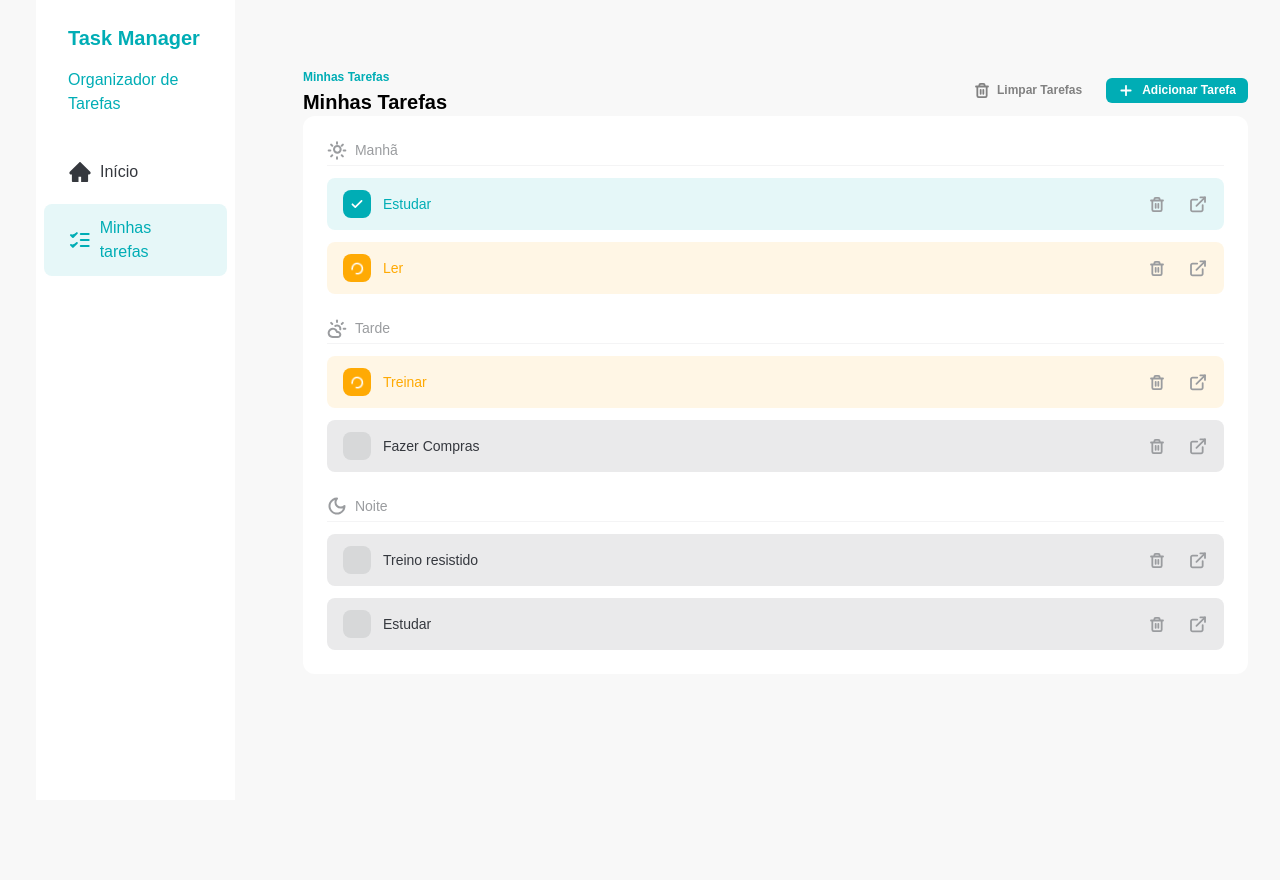
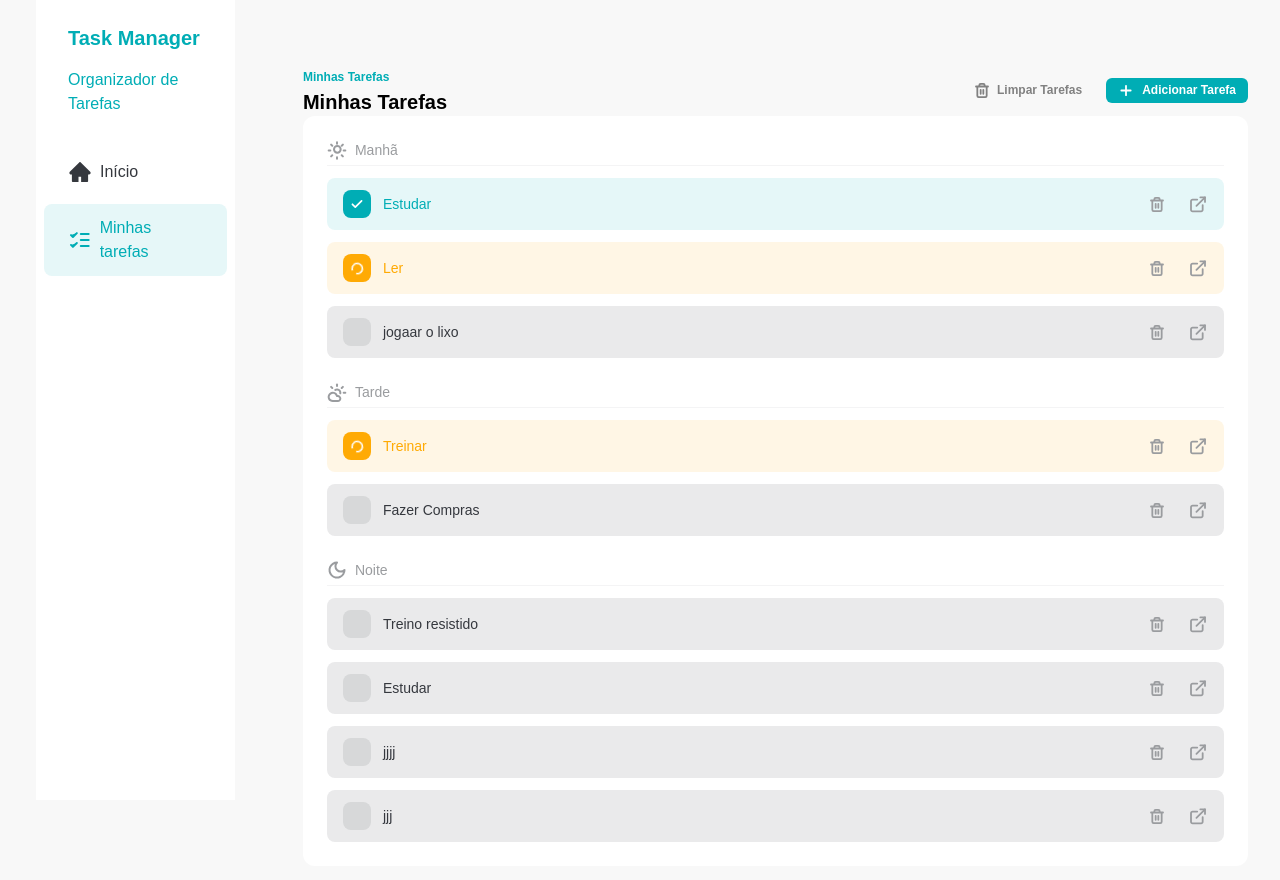
Before and after one commit to joaovpzdev/fsc-task-manager, a React (Vite) app: page / in a window 1280 px wide. Shown: the top 880 px of the page. Before the commit the page ends 800 px from the top, so only its background shows below. Built offline with nearby package versions, Linux system fonts and the light colour scheme; data requests are answered from the project's data file; a web font is replaced by a local one.

Commit message:
feat: ensure data bank is working

```diff
--- a/package.json
+++ b/package.json
@@ -5,15 +5,20 @@
   "type": "module",
   "scripts": {
     "dev": "vite",
+    "server": "json-server --watch db.json --port 3000",
     "build": "vite build",
     "lint": "eslint .",
     "preview": "vite preview"
   },
   "dependencies": {
+    "json-server": "^1.0.0-beta.1",
+    "prop-types": "^15.8.1",
     "react": "^18.2.66",
     "react-dom": "^18.2.0",
     "react-transition-group": "^4.4.5",
     "sonner": "^1.5.0",
+    "tailwind-merge": "^3.6.0",
+    "tailwind-variants": "^0.2.1",
     "uuid": "^10.0.0"
   },
   "devDependencies": {
--- a/src/components/Tasks.jsx
+++ b/src/components/Tasks.jsx
@@ -6,15 +6,34 @@ import CloudIcon from "./assets/fonts/icons/cloud-sun.svg?react";
 import MoonIcon from "./assets/fonts/icons/moon.svg?react";
 import TasksSeparator from "./TasksSeparator";
 import TasksSeparatorTitle from "./TasksSeparatorTitle";
-import { useState } from "react";
-import TASKS from "./constants/tasks.js";
+import { useEffect, useState } from "react";
 import TaskItem from "./TaskItem.jsx";
 import { toast } from "sonner";
 import AddDialog from "./AddDialog.jsx";
 
 const Tasks = () => {
-  const [tasks, setTasks] = useState(TASKS);
+  const [tasks, setTasks] = useState([]);
   const [isAddDialogOpen, setIsAddDialogOpen] = useState(false);
+
+  useEffect(() => {
+    const fetchTasks = async () => {
+      try {
+        const response = await fetch("http://localhost:3000/tasks");
+
+        if (!response.ok) {
+          throw new Error("Erro ao carregar tarefas");
+        }
+
+        const data = await response.json();
+        setTasks(data);
+      } catch (error) {
+        console.error(error);
+        toast.error("Não foi possível carregar as tarefas.");
+      }
+    };
+
+    fetchTasks();
+  }, []);
 
   const morningTasks = tasks.filter((task) => task.time === "morning");
   const afternoonTasks = tasks.filter((task) => task.time === "afternoon");
@@ -63,11 +82,29 @@ const Tasks = () => {
     setTasks(newTasks);
   };
 
-// Função para adicionar uma nova tarefa.
-  const handleAddTask = (task) => {
-    setTasks([...tasks, task]);
-    toast.success("Tarefa adicionada com sucesso!");
-  }
+  // Função para adicionar uma nova tarefa.
+  const handleAddTask = async (task) => {
+    try {
+      const response = await fetch("http://localhost:3000/tasks", {
+        method: "POST",
+        headers: {
+          "Content-Type": "application/json",
+        },
+        body: JSON.stringify(task),
+      });
+
+      if (!response.ok) {
+        throw new Error("Erro ao salvar tarefa");
+      }
+
+      const savedTask = await response.json();
+      setTasks((previousTasks) => [...previousTasks, savedTask]);
+      toast.success("Tarefa adicionada com sucesso!");
+    } catch (error) {
+      console.error(error);
+      toast.error("Não foi possível adicionar a tarefa.");
+    }
+  };
 
   return (
     <div className="w-full px-8 py-16">
@@ -79,7 +116,6 @@ const Tasks = () => {
           <h2 className="text-xl font-semibold"> Minhas Tarefas</h2>
         </div>
         <div className="flex items-center gap-3">
-
           <Button variant="secondary">
             <TrashIcon />
             Limpar Tarefas
@@ -93,10 +129,12 @@ const Tasks = () => {
           {/* Adicionando o Dialog de Adicionar Tarefa */}
 
           {/*local de recebimento das funções de adicionar tarefa, para que o componente TaskItem possa chamar a função handleAddTask do componente pai Tasks.jsx */}
-          <AddDialog isOpen={isAddDialogOpen} handleClose={handleDialogClose}
-          handleAddTask={handleAddTask} />
+          <AddDialog
+            isOpen={isAddDialogOpen}
+            handleClose={handleDialogClose}
+            handleAddTask={handleAddTask}
+          />
         </div>
-
       </div>
 
       {/*Lista de tarefas */}
--- a/src/components/constants/tasks.js
+++ /dev/null
@@ -1,48 +0,0 @@
-
-const TASKS =  [
-
-        {
-            id: 1,
-            title: "Estudar",
-            description: "Estudar módulos do React",
-            time: "morning",
-            status: "done",
-        },
-        {
-            id: 2,
-            title: "Ler",
-            description: "Leitura do livro Arquitetura de Software",
-            time: "morning",
-            status: "in_progress",
-        },
-        {
-            id: 3,
-            title: "Treinar",
-            description: "Treino de bouldering",
-            time: "afternoon",
-            status: "in_progress",
-        },
-        {
-            id: 4,
-            title: "Fazer Compras",
-            description: "Comprar ingredientes para o jantar",
-            time: "afternoon",
-            status: "undone",
-        },
-        {
-            id: 5,
-            title: "Treino resistido",
-            description: "Powerlifting",
-            time: "evening",
-            status: "undone",
-        },
-        {
-            id: 6,
-            title: "Estudar",
-            description: "Estudo nortuno Clean Code",
-            time: "evening",
-            status: "undone",
-        }
-]
-
-export default TASKS
--- /dev/null
+++ b/src/db.json
@@ -0,0 +1,67 @@
+{
+  "tasks": [
+    {
+      "id": "1",
+      "title": "Estudar",
+      "description": "Estudar módulos do React",
+      "time": "morning",
+      "status": "done"
+    },
+    {
+      "id": "2",
+      "title": "Ler",
+      "description": "Leitura do livro Arquitetura de Software",
+      "time": "morning",
+      "status": "in_progress"
+    },
+    {
+      "id": "3",
+      "title": "Treinar",
+      "description": "Treino de bouldering",
+      "time": "afternoon",
+      "status": "in_progress"
+    },
+    {
+      "id": "4",
+      "title": "Fazer Compras",
+      "description": "Comprar ingredientes para o jantar",
+      "time": "afternoon",
+      "status": "undone"
+    },
+    {
+      "id": "5",
+      "title": "Treino resistido",
+      "description": "Powerlifting",
+      "time": "evening",
+      "status": "undone"
+    },
+    {
+      "id": "6",
+      "title": "Estudar",
+      "description": "Estudo nortuno Clean Code",
+      "time": "evening",
+      "status": "undone"
+    },
+    {
+      "id": "d39772ac-6817-46b7-b825-c3d173eebf76",
+      "title": "jjjj",
+      "time": "evening",
+      "description": "jjjj",
+      "status": "undone"
+    },
+    {
+      "id": "af1e42a9-729a-4b75-bd75-e6b631d67a47",
+      "title": "jogaar o lixo",
+      "time": "morning",
+      "description": "joaga",
+      "status": "undone"
+    },
+    {
+      "id": "5b5a01c9-ff67-45d4-a16b-61cfbfd464bd",
+      "title": "jjj",
+      "time": "evening",
+      "description": "jogar o lixo",
+      "status": "undone"
+    }
+  ]
+}
```
Also changed, not shown: 1 other file (tests, documents, lock files or other folders).
